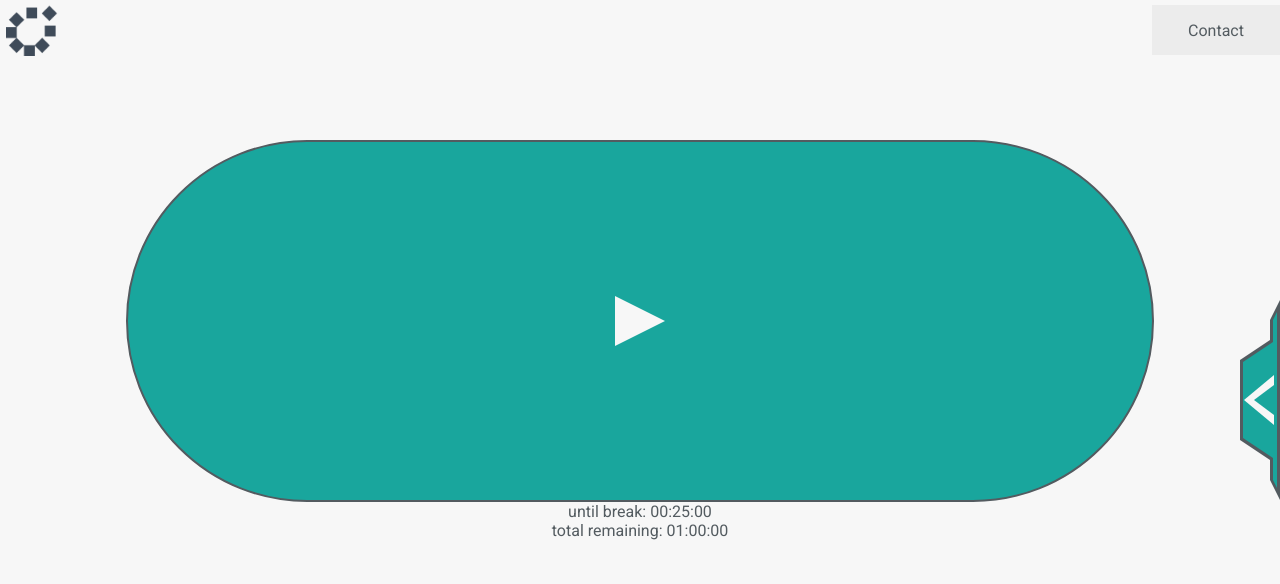
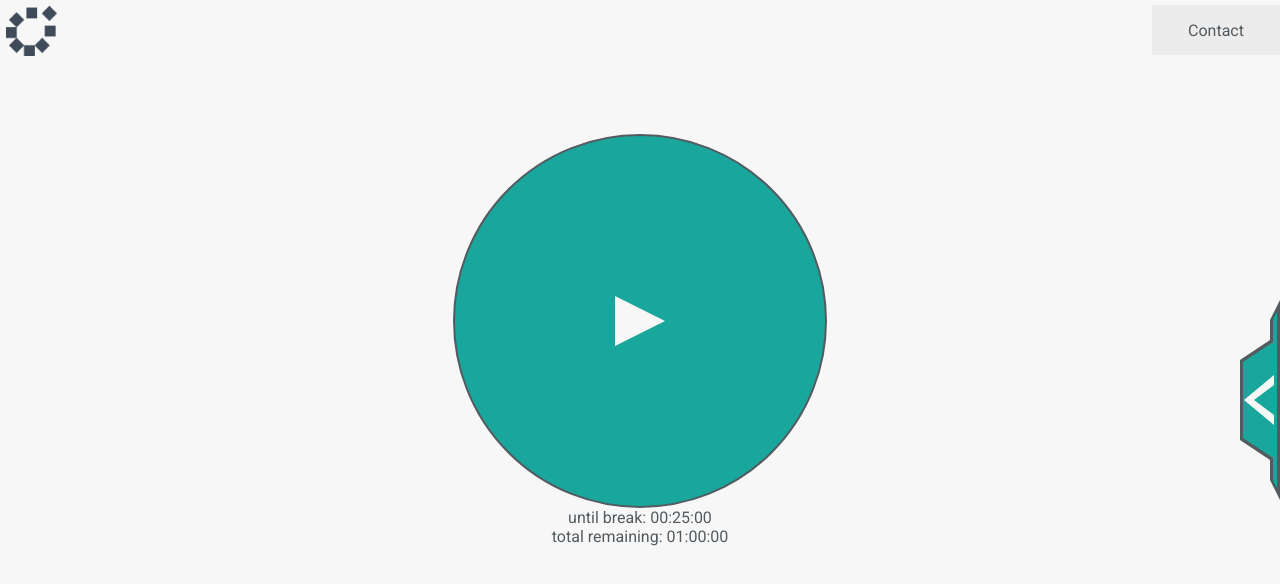
Before and after one commit to Tyler-Jacobson/Productivity-Tracker, a React (Create React App) app: page / in a window 1280 px wide. Shown: the top 584 px of the page. Built offline with nearby package versions, Linux system fonts and the light colour scheme; no server answers.

Commit message:
CSS actually hopefully maybe probably fixed

```diff
--- a/src/App.css
+++ b/src/App.css
@@ -85,7 +85,7 @@ footer, header, hgroup, menu, nav, section {
 .center-content-container {
   display: flex;
   width: 400px;
-  height: 50vh;
+  height: 500px;
   flex-direction: column;
   justify-content: center;
   align-items: center;
@@ -98,8 +98,8 @@ footer, header, hgroup, menu, nav, section {
   background-color: #19A69D;
   border: 2px solid #535B60;
   border-radius: 370px;
-  height: 80vw;
-  width: 80vw;
+  height: 370px;
+  width: 370px;
 }
 
 .center-button-container {
```
